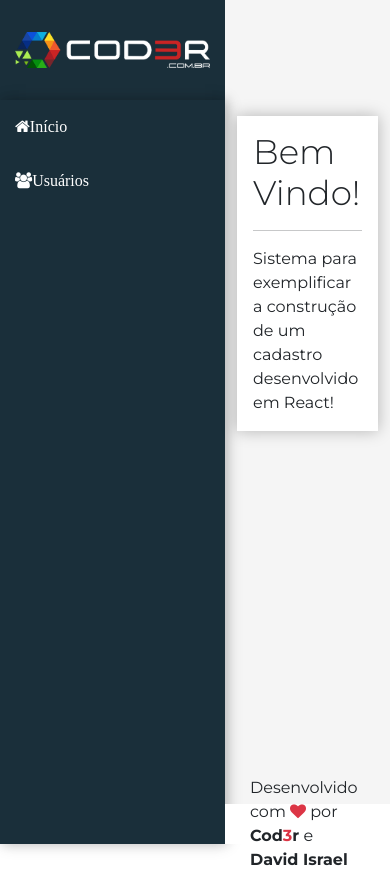
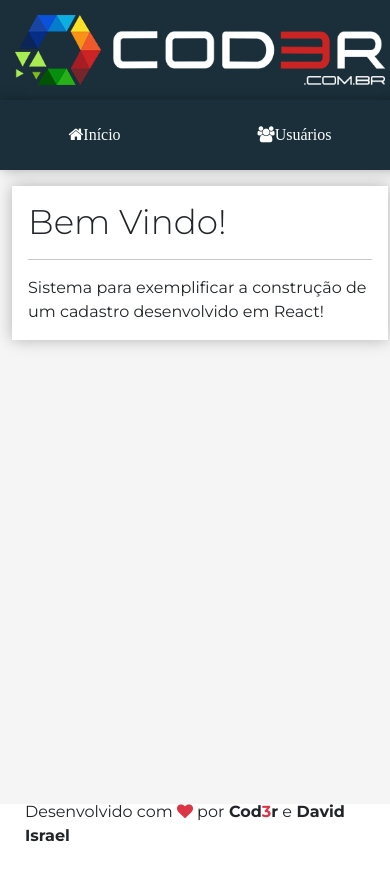
Before and after one commit to davidIsrael-rj/Cadastro_Usuario_React, a React (Create React App) app in the folder frontend/: page / in a window 390 px wide. After the commit the page ends 848 px from the top, so only its background shows below. Built offline with nearby package versions, Linux system fonts and the light colour scheme.

Commit message:
Adicionando Responsividade

```diff
--- a/frontend/src/components/template/Logo.css
+++ b/frontend/src/components/template/Logo.css
@@ -9,3 +9,9 @@
     padding: 0px 15px;
     width: 100%;
 }
+
+@media(max-width: 576px){
+    aside.logo img{
+        width: 400px;
+    }
+}
--- a/frontend/src/components/template/Nav.css
+++ b/frontend/src/components/template/Nav.css
@@ -16,3 +16,22 @@
 .menu a:hover {
     background: linear-gradient(135deg, #07a7e3 0%, #32dac3 100%);
 }
+
+@media(max-width: 768px){
+    .menu{
+        display: flex;
+        justify-content: flex-start;
+        align-items: center;
+    }
+
+    .menu a{
+        display: inline;
+        padding: 10px;
+        margin: 0px;
+    }
+
+    .menu {
+        height: 100%;
+        justify-content:space-around;
+    }
+}
--- a/frontend/src/main/App.css
+++ b/frontend/src/main/App.css
@@ -3,6 +3,7 @@
 
     --logo-height: 100px;
     --header-height: 100px;
+    --menu-top-height: 70px;
     --aside-width: 225px;
     --footer-height: 40px;
 
@@ -54,3 +55,36 @@
 footer.footer{
     grid-area: footer;
 }
+
+@media(max-width: 768px){
+    .app {
+        grid-template-rows:
+            var(--header-height)
+            var(--menu-top-height)
+            1fr
+            var(--footer-height);
+            grid-template-columns: var(--aside-width) 1fr;
+            grid-template-areas:
+            "logo header"
+            "menu menu"
+            "content content"
+            "footer footer";
+    }
+}
+
+@media(max-width: 576px){
+    .app {
+        grid-template-rows:
+            var(--logo-height)
+            var(--menu-top-height)
+            1fr
+            var(--footer-height);
+        grid-template-columns: 1fr;
+        grid-template-areas:
+            "logo"
+            "menu"
+            "content"
+            "footer";
+
+    }
+}
```
